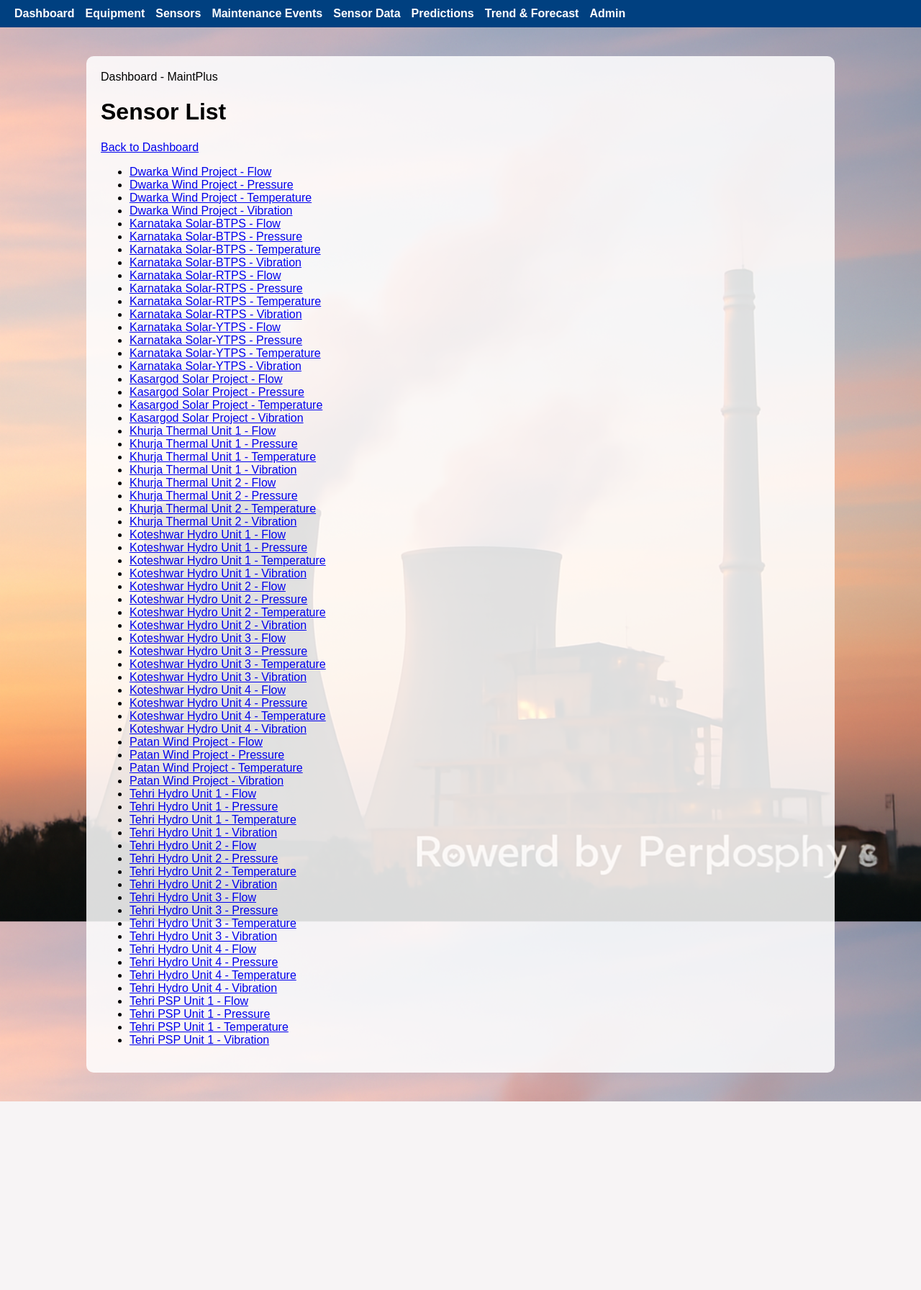
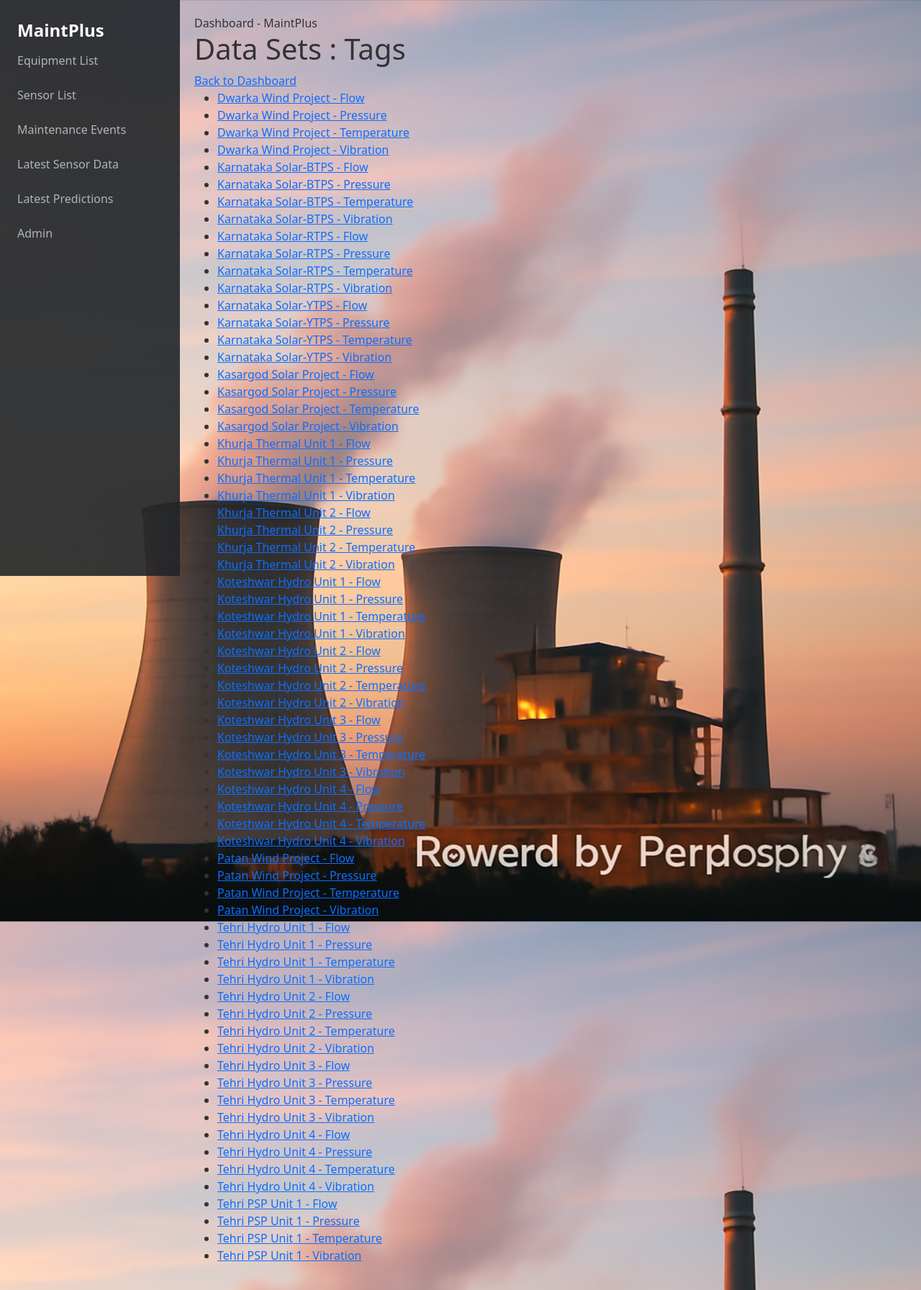
Before and after one commit to Sntshk/MaintPlus, a Django app: page /predict/sensors/ in a window 1280 px wide. Shown: the whole page at 72% size. Before the commit the page ends 1530 px from the top, so only its background shows below. Run offline with Django 5.2, Linux system fonts and the light colour scheme; data comes from the database, SQL or seed files in the repository; both versions use the stored data as it was after the commit.

Commit message:
Your commit message

```diff
--- a/Predict/templates/Predict/equipment_list.html
+++ b/Predict/templates/Predict/equipment_list.html
@@ -16,7 +16,7 @@
         {% for equipment in equipments %}
             <li>
                 <a href="{% url 'equipment_detail' equipment.pk %}">
-                    {{ equipment.name }} ({{ equipment.type }})
+                    {{ equipment.name }} ({{ equipment.sensor_count }})
                 </a>
             </li>
         {% empty %}
--- a/Predict/templates/Predict/sensor_list.html
+++ b/Predict/templates/Predict/sensor_list.html
@@ -3,7 +3,7 @@
 
 Dashboard - MaintPlus
 
-<h1>Sensor List</h1>
+<h1>Data Sets : Tags</h1>
 <a href="{% url 'predict_index' %}">Back to Dashboard</a>
 <ul>
     {% for sensor in sensors %}
--- a/Predict/templates/base.html
+++ b/Predict/templates/base.html
@@ -1,76 +1,109 @@
-
 {% load static %}
 <!DOCTYPE html>
 <html lang="en">
 <head>
-    <meta charset="UTF-8" />
-    <title>{% block title %}MaintPlus Dashboard{% endblock %}</title>
+    <meta charset="UTF-8">
+    <meta name="viewport" content="width=device-width, initial-scale=1.0">
+    <title>{% block title %}MaintPlus{% endblock %}</title>
+    <link href="https://cdn.jsdelivr.net/npm/bootstrap@5.3.3/dist/css/bootstrap.min.css" rel="stylesheet">
+    <script src="https://cdn.jsdelivr.net/npm/chart.js@4.4.2/dist/chart.umd.min.js"></script>
     <style>
         body {
+            /*
+            THIS IS THE CORRECTED PATH
+            It uses the 'Predict' namespace because your image is in 'static/Predict/'
+            */
             background-image: url("{% static 'Predict/thermal_power_plant_morning.png' %}");
-            background-size: cover;        /* cover the whole screen */
-            background-repeat: no-repeat;   /* don't tile */
-            background-attachment: fixed;   /* don't scroll */
-            background-position: center;    /* center the image */
+
+            background-size: cover;
+            background-position: center;
+            background-attachment: fixed;
+            background-repeat: no-repeat;
+            color: #333;
         }
 
-        /* Optional: Add a subtle overlay for readability */
-        main {
-            background: rgba(255,255,255,0.85);
+        .wrapper {
+            display: flex;
+        }
+
+        #sidebar {
+            width: 250px;
+            position: fixed;
+            top: 0;
+            left: 0;
+            height: 100vh;
+            z-index: 999;
+            background: rgba(33, 37, 41, 0.9); /* Semi-transparent dark background */
+            color: #fff;
+            transition: all 0.3s;
+            padding-top: 1.5rem;
+        }
+
+        #sidebar .nav-link {
+            color: #adb5bd;
+            padding: 0.75rem 1.5rem;
+            text-decoration: none;
+            display: block;
+        }
+
+        #sidebar .nav-link:hover {
+            color: #fff;
+            background: rgba(255, 255, 255, 0.1);
+        }
+
+        #sidebar .navbar-brand {
+            padding: 0 1.5rem;
+            margin-bottom: 1rem;
+            font-size: 1.5rem;
+            color: #fff;
+            font-weight: bold;
+        }
+
+        #main-content {
+            width: 100%;
             padding: 20px;
-            border-radius: 10px;
-            margin: 40px auto;
-            max-width: 1000px;
-        }
-            /* Simple menu styling */
-        body {
-            font-family: Arial, sans-serif;
-            margin: 0;
-        }
-        header {
-            background: #004080;
-            padding: 10px 20px;
-            color: white;
-        }
-        nav ul {
-            margin: 0; padding: 0; list-style: none; display: flex;
-        }
-        nav ul li {
-            margin-right: 15px;
-        }
-        nav ul li a {
-            color: white; text-decoration: none; font-weight: bold;
-        }
-        nav ul li a:hover {
-            text-decoration: underline;
-        }
-        main {
-            padding: 20px;
+            margin-left: 250px; /* Must be the same as the sidebar width */
+            transition: all 0.3s;
         }
     </style>
-
-    {% block extra_head %}{% endblock %}
 </head>
 <body>
-{% load static %}
-<header>
-    <nav>
-        <ul>
-            <li><a href="{% url 'predict_index' %}">Dashboard</a></li>
-            <li><a href="{% url 'equipment_list' %}">Equipment</a></li>
-            <li><a href="{% url 'sensor_list' %}">Sensors</a></li>
-            <li><a href="{% url 'maintenance_event_list' %}">Maintenance Events</a></li>
-            <li><a href="{% url 'sensor_data_list' %}">Sensor Data</a></li>
-            <li><a href="{% url 'prediction_list' %}">Predictions</a></li>
-            <li><a href="{% url 'sensor_trend_forecast' %}">Trend & Forecast</a></li>
-            <li><a href="/admin/">Admin</a></li>  <!-- Admin uses default URL -->
+
+<div class="wrapper">
+    <!-- Sidebar -->
+    <nav id="sidebar">
+        <div class="sidebar-header">
+            <a class="navbar-brand" href="{% url 'predict_index' %}">MaintPlus</a>
+        </div>
+
+        <ul class="nav flex-column">
+             <li class="nav-item">
+                <a class="nav-link" href="{% url 'equipment_list' %}">Equipment List</a>
+            </li>
+            <li class="nav-item">
+                <a class="nav-link" href="{% url 'sensor_list' %}">Sensor List</a>
+            </li>
+            <li class="nav-item">
+                <a class="nav-link" href="{% url 'maintenance_event_list' %}">Maintenance Events</a>
+            </li>
+            <li class="nav-item">
+                <a class="nav-link" href="{% url 'sensor_data_list' %}">Latest Sensor Data</a>
+            </li>
+            <li class="nav-item">
+                <a class="nav-link" href="{% url 'prediction_list' %}">Latest Predictions</a>
+            </li>
+             <li class="nav-item">
+                <a class="nav-link" href="{% url 'admin:index' %}">Admin</a>
+            </li>
         </ul>
     </nav>
-</header>
 
-<main>
-    {% block content %}{% endblock %}
-</main>
+    <!-- Page Content -->
+    <div id="main-content">
+        {% block content %}{% endblock %}
+    </div>
+</div>
 
+<script src="https://cdn.jsdelivr.net/npm/bootstrap@5.3.3/dist/js/bootstrap.bundle.min.js"></script>
 </body>
 </html>
--- a/Predict/views.py
+++ b/Predict/views.py
@@ -1,26 +1,24 @@
 from django.shortcuts import render, get_object_or_404
-from django.db.models import Count
+import json
+from django.db.models import Count, Sum
 from .models import Equipment, Sensor, SensorData, Prediction, MaintenanceEvent
 from datetime import timedelta
 import numpy as np
 
 # Dashboard/Homepage view
 def index(request):
-    # Fetch all equipment for the dropdown
     equipments = Equipment.objects.all().order_by('name')
     selected_equipment_id = request.GET.get('equipment')
     selected_sensor_id = request.GET.get('sensor')
 
-    # Filter sensors by selected equipment, if set
     sensors = Sensor.objects.filter(equipment_id=selected_equipment_id) if selected_equipment_id else []
 
-    # Trend data for selected sensor
-    sensor_data = []
+    sensor_data_list = []
     if selected_sensor_id:
         sensor_qs = SensorData.objects.filter(sensor_id=selected_sensor_id).order_by('timestamp')
-        sensor_data = [
+        sensor_data_list = [
             {
-                'timestamp': sd.timestamp.strftime('%Y-%m-%d %H:%M:%S.%f')[:-3],
+                'timestamp': sd.timestamp.strftime('%Y-%m-%d %H:%M:%S'),
                 'value': sd.value
             }
             for sd in sensor_qs
@@ -31,29 +29,38 @@ def index(request):
     sensor_data_count = SensorData.objects.count()
     prediction_count = Prediction.objects.count()
 
-    # For pie chart: Equipment fuel type distribution (use 'fuel_type', not 'type')
+    # Data for pie chart: Equipment count by fuel type
     eq_type_data = Equipment.objects.values('fuel_type').annotate(count=Count('id'))
-    eq_types = [entry['fuel_type'] for entry in eq_type_data]
+    eq_types = [entry['fuel_type'].title() for entry in eq_type_data]
     eq_type_counts = [entry['count'] for entry in eq_type_data]
+
+    # Data for bar chart: Total capacity (MW) by fuel type
+    capacity_data = Equipment.objects.values('fuel_type') \
+                                 .annotate(total_capacity=Sum('capacity_mw')) \
+                                 .order_by('-total_capacity')
+
+    capacity_labels = [entry['fuel_type'].title() for entry in capacity_data]
+    capacity_totals = [entry['total_capacity'] or 0 for entry in capacity_data]
 
     context = {
         'equipments': equipments,
         'sensors': sensors,
         'selected_equipment_id': int(selected_equipment_id) if selected_equipment_id else '',
         'selected_sensor_id': int(selected_sensor_id) if selected_sensor_id else '',
-        'sensor_data': sensor_data,
+        'sensor_data_json': json.dumps(sensor_data_list),
         'equipment_count': equipment_count,
         'sensor_data_count': sensor_data_count,
         'prediction_count': prediction_count,
-        'eq_types': eq_types,
-        'eq_type_counts': eq_type_counts,
+        'eq_types_json': json.dumps(eq_types),
+        'eq_type_counts_json': json.dumps(eq_type_counts),
+        'capacity_labels_json': json.dumps(capacity_labels),
+        'capacity_totals_json': json.dumps(capacity_totals),
     }
     return render(request, 'Predict/index.html', context)
 
 # Equipment views
 def equipment_list(request):
-    # Annotate each Equipment with sensor_count (number of related sensors)
-    equipments = Equipment.objects.annotate(sensor_count=Count('sensor')).order_by('name')
+    equipments = Equipment.objects.annotate(sensor_count=Count('sensor', distinct=True)).order_by('name')
     return render(request, 'Predict/equipment_list.html', {'equipments': equipments})
 
 def equipment_detail(request, pk):
@@ -68,7 +75,7 @@ def sensor_list(request):
 
 def sensor_detail(request, pk):
     sensor = get_object_or_404(Sensor, pk=pk)
-    sensor_data = sensor.sensordata_set.order_by('-timestamp')[:50]  # latest 50 sensor data points
+    sensor_data = sensor.sensordata_set.order_by('-timestamp')[:50]
     return render(request, 'Predict/sensor_detail.html', {'sensor': sensor, 'sensor_data': sensor_data})
 
 # Maintenance Event views
@@ -82,12 +89,12 @@ def maintenance_event_detail(request, pk):
 
 # Sensor data quick listing
 def sensor_data_list(request):
-    sensor_data = SensorData.objects.order_by('-timestamp')[:50]  # latest 50 data points
+    sensor_data = SensorData.objects.order_by('-timestamp')[:50]
     return render(request, 'Predict/sensor_data_list.html', {'sensor_data': sensor_data})
 
 # Predictions quick listing
 def prediction_list(request):
-    predictions = Prediction.objects.order_by('-prediction_time')[:50]  # latest 50 predictions
+    predictions = Prediction.objects.order_by('-prediction_time')[:50]
     return render(request, 'Predict/prediction_list.html', {'predictions': predictions})
 
 # Sensor Trend & Forecast with thresholds and excursion detection
@@ -112,13 +119,11 @@ def sensor_trend_forecast(request):
             sensor_obj = None
 
         sensor_qs = SensorData.objects.filter(sensor_id=selected_sensor_id).order_by('timestamp')
-        # Historical data
         historical = [
             {'timestamp': sd.timestamp.strftime('%Y-%m-%d %H:%M:%S'), 'value': sd.value}
             for sd in sensor_qs
         ]
 
-        # Forecast with linear fit, only if enough points
         if len(historical) >= 2:
             values = np.array([d['value'] for d in historical])
             xs = np.arange(len(values))
@@ -135,7 +140,6 @@ def sensor_trend_forecast(request):
                 for i, v in enumerate(forecast_vals)
             ]
 
-        # Collect excursions
         for dp in historical:
             if lower_threshold is not None and dp['value'] < lower_threshold:
                 excursions.append({'type': 'LOW', 'timestamp': dp['timestamp'], 'value': dp['value']})
```
Also changed, not shown: Predict/admin.py (+12 -15 lines), Predict/models.py (+40 -26 lines), Predict/templates/Predict/index.html (+119 -97 lines), Predict/migrations/0001_initial.py, Predict/migrations/0002_remove_equipment_type_equipment_capacity_mw_and_more.py (deleted), db.sqlite3.
